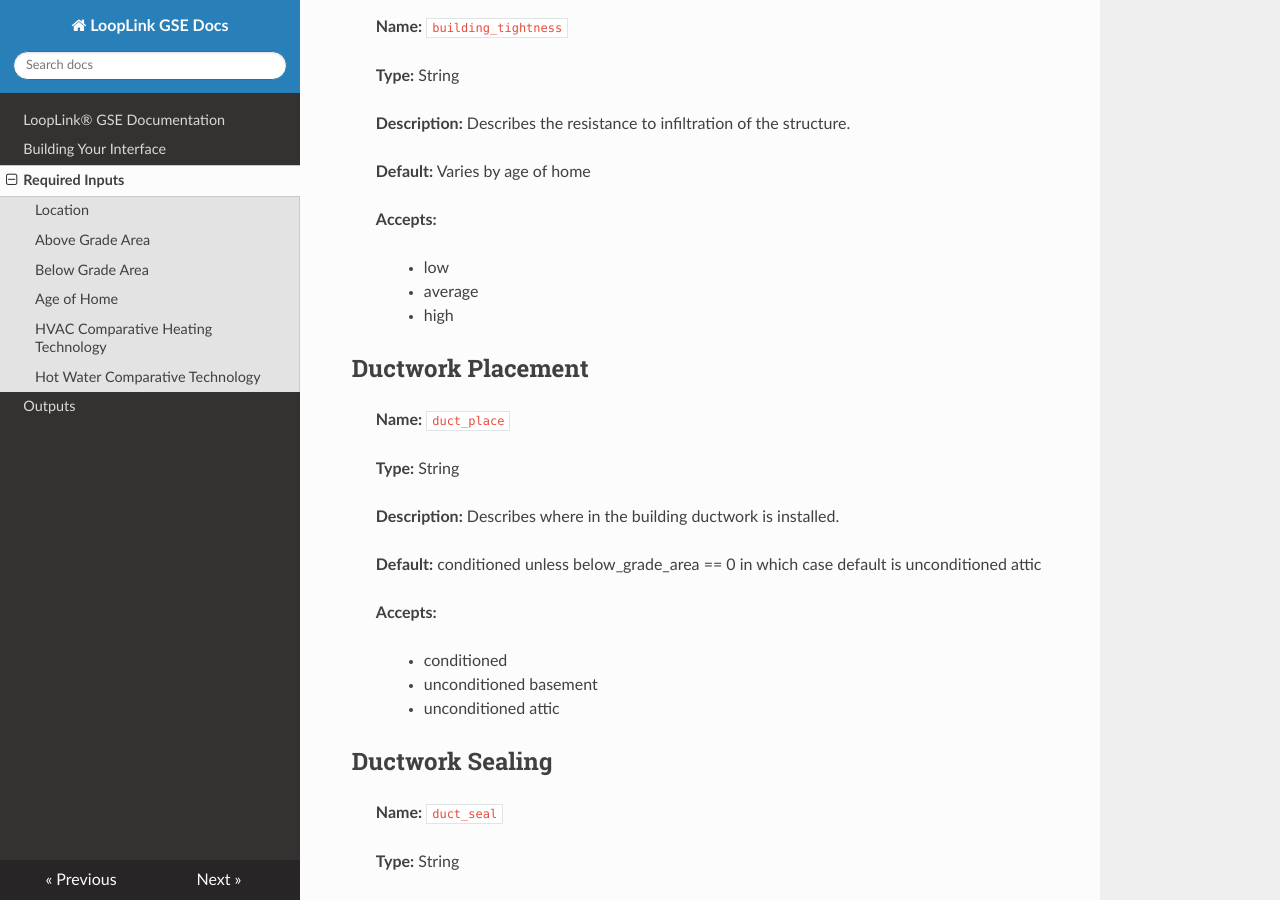
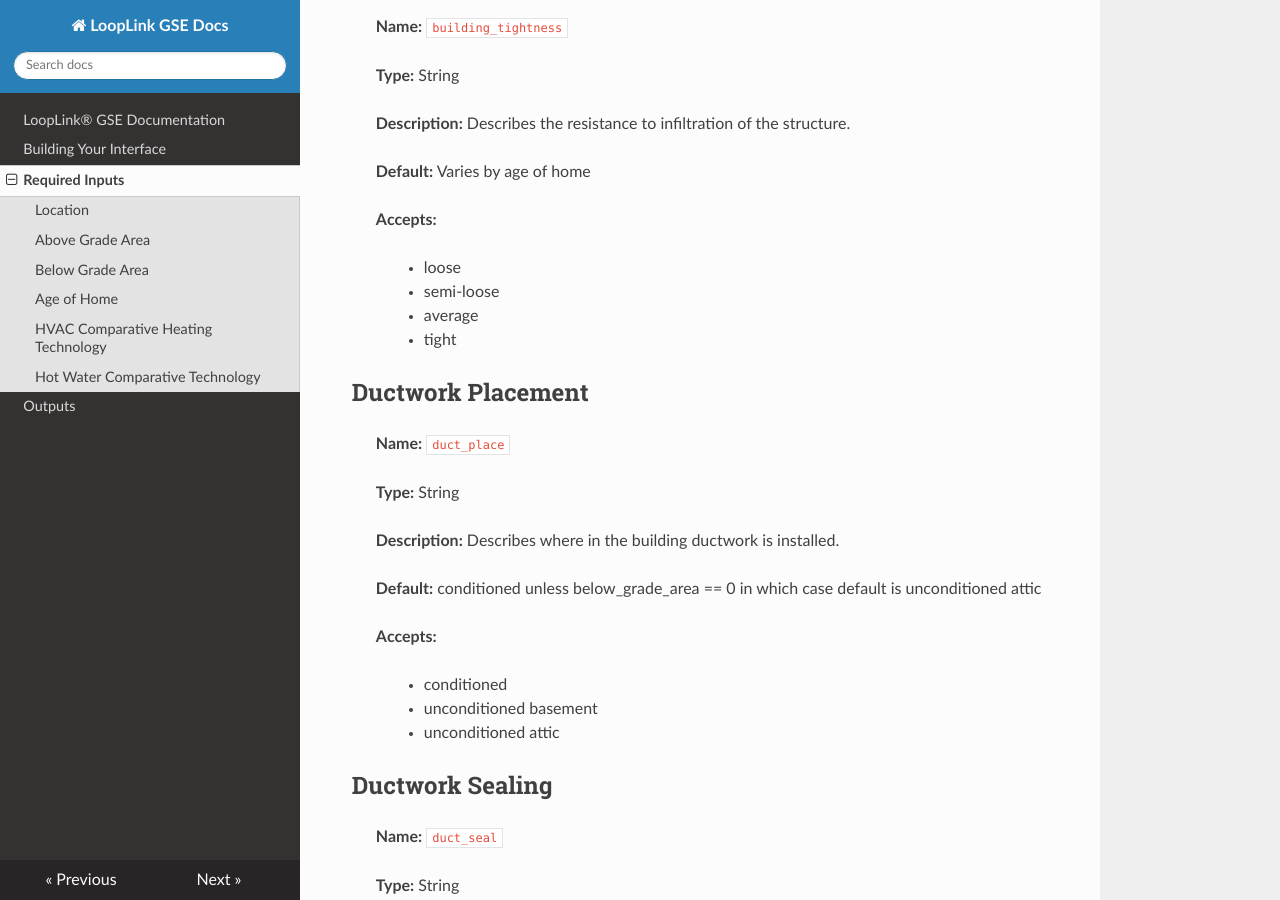
Before and after one commit to geoconnections-rjc/GSE-Docs, an MkDocs documentation site: the page built from docs/inputs.md, in a window 1280 px wide and 900 px high, scrolled down 8491 px. Built offline with MkDocs 1.6.1, drawn with Linux system fonts in a browser that asks for light colours; nearby versions of some CDN libraries.

Commit message:
Update To Support More Levels of Building Tightness

```diff
--- a/docs/inputs.md
+++ b/docs/inputs.md
@@ -301,9 +301,10 @@ Optional fields default to standard values but will accept user inputs to furthe
 > **Default:** Varies by age of home
 
 > **Accepts:**
->> - low
+>> - loose
+- semi-loose
 - average
-- high
+- tight
 
 ## Ductwork Placement
 > **Name:** `duct_place`
```
